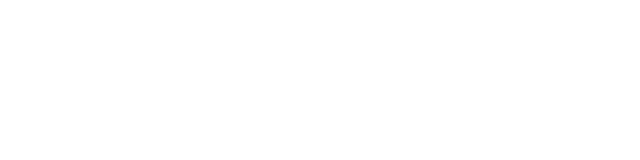
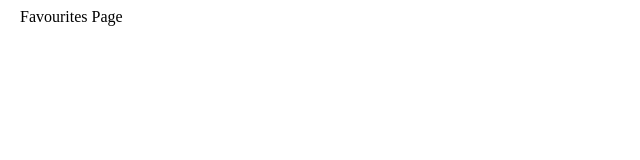
Before and after one commit to SoftDevLiz/LIEMOU183_PTO2306_GROUPA_Liezl_Mouton_DWACapstone, a React (Vite) app: page /favourites in a window 1280 px wide. Before the commit this address had no page. Shown: the top 160 px of the page, without its empty margins (0-640 px from the left). Built offline with nearby package versions, Linux system fonts and the light colour scheme.

Commit message:
Sets up favourites page

```diff
--- a/src/components/Home page/Header.tsx
+++ b/src/components/Home page/Header.tsx
@@ -1,5 +1,6 @@
 import "../../styles/components.css"
 import { useState } from "react";
+import { Link } from "react-router-dom";
 
 const Header: React.FC<{}> = () => {
     const [isOpen, setIsOpen] = useState<boolean>(false)
@@ -16,7 +17,7 @@
         </header>
         {isOpen && (
             <div className="user--menu">
-                <h1>Favourites Library</h1>
+                <Link to={'/favourites'}>Favourites</Link>
                 <h1>Clear history</h1>
             </div>
         )}
--- /dev/null
+++ b/src/components/favourites page/FavouritesPage.tsx
@@ -0,0 +1,9 @@
+import "../../styles/components.css"
+
+const FavouritesPage: React.FC = () => {
+ return (
+    <div>Favourites Page</div>
+ )
+};
+
+export default FavouritesPage;
--- a/src/routerConfig.tsx
+++ b/src/routerConfig.tsx
@@ -3,6 +3,7 @@
 import Err404Page from './components/error page/Err404Page';
 import ShowDetailsPage from './components/show details page/ShowDetailsPage';
 import ShowSeasonsPage from './components/show seasons page/ShowSeasonsPage';
+import FavouritesPage from './components/favourites page/FavouritesPage';
 
 export const routes = [
   {
@@ -24,5 +25,10 @@
     path: '/show/:id/seasons',
     element: <ShowSeasonsPage />,
     errorElement: <Err404Page />
+  },
+  {
+    path: '/favourites',
+    element: <FavouritesPage />,
+    errorElement: <Err404Page />
   }
 ];
```
